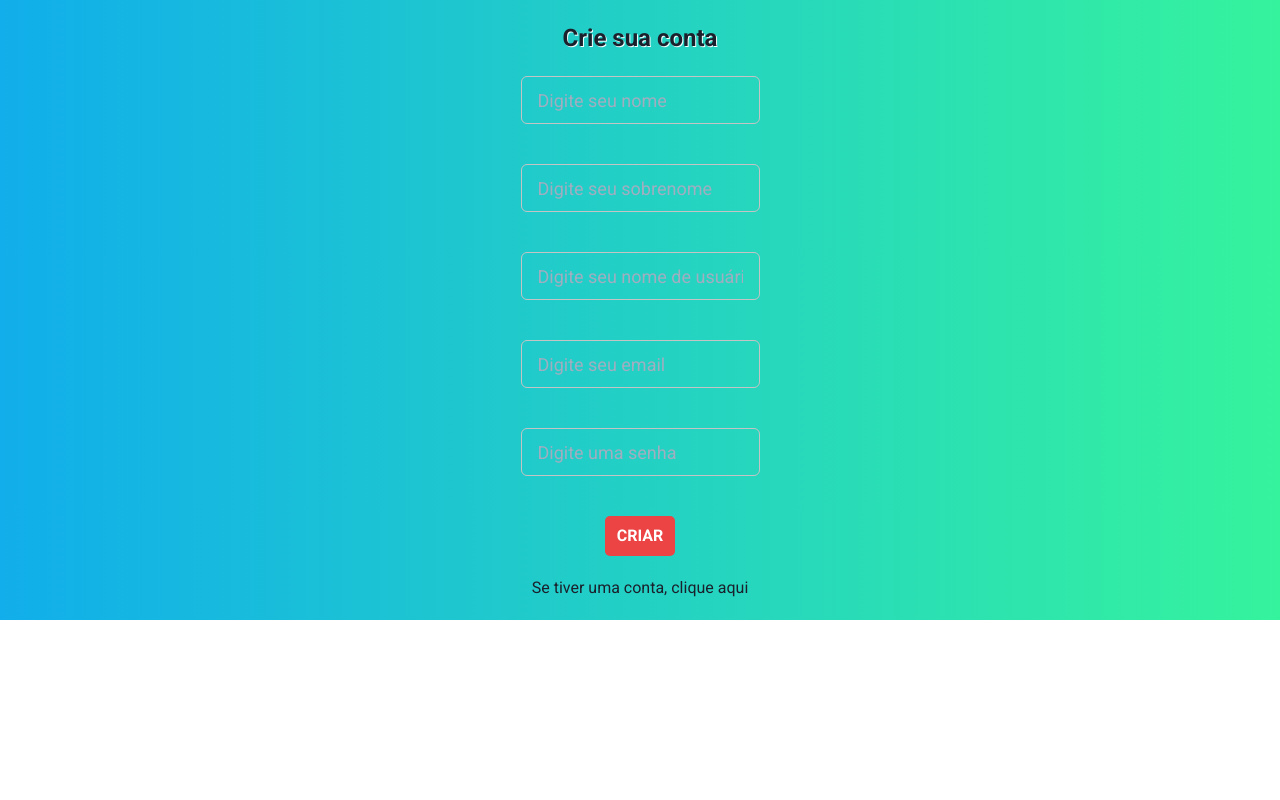
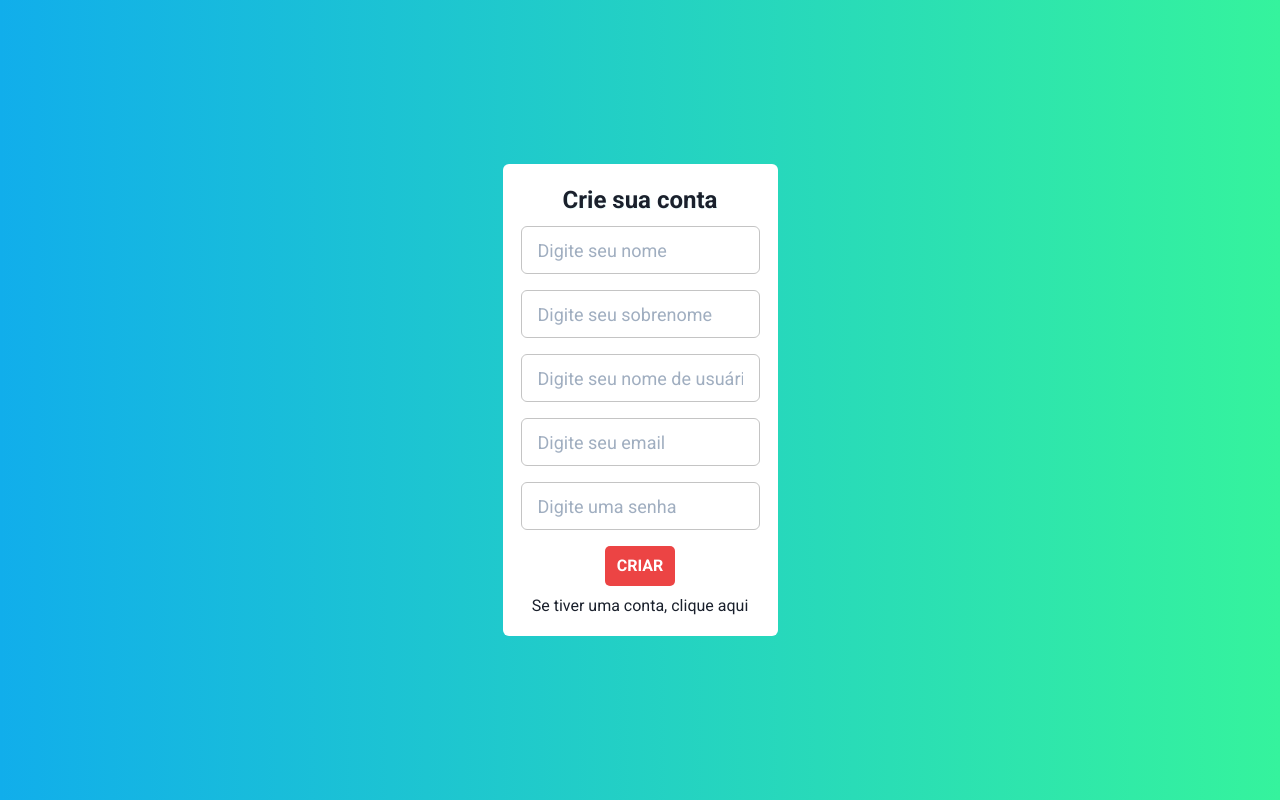
Before and after one commit to c-Tos1wa/To_Do_List, a Next.js app: page /signUp in a window 1280 px wide. Built offline with nearby package versions, Linux system fonts and the light colour scheme.

Commit message:
aparência resolvida

```diff
--- a/pages/api/auth/api.js
+++ b/pages/api/auth/api.js
@@ -90,7 +90,6 @@ export const deleteTask = async (id) => {
 // };
 
 export const updateTask = async (id, name, description, priority, taskDone) => {
-
    return await axios({
     method: "PUT",
     url: baseUrl + '/api/v1/TaskController/UpdateTask',
--- a/pages/login.js
+++ b/pages/login.js
@@ -13,7 +13,7 @@ export default function Login() {
 
 
     <Flex bgGradient='linear-gradient(90deg,#11AEEB, #35F39D)'
-    alignItems='center' justifyContent='center' minHeight='100vh'>
+      alignItems='center' justifyContent='center' minHeight='100vh'>
 
       <VStack justifyContent='center' alignItems='center' my='5'>
         <Formik
@@ -132,6 +132,10 @@ export default function Login() {
                       LOG IN
                     </Button>
 
+                    <Text>
+                      Se não tiver uma conta, clique <a href='./signUp'>aqui</a>
+                    </Text>
+
                   </VStack>
                 </Container>
               </Flex>
--- a/pages/signUp.js
+++ b/pages/signUp.js
@@ -1,6 +1,6 @@
 import React from "react";
 import { Formik } from 'formik'
-import { Input, Text, VStack, Button, Flex } from '@chakra-ui/react'
+import { Input, Text, VStack, Button, Flex, Container } from '@chakra-ui/react'
 import { useRouter } from 'next/router'
 import { signup } from "./api/auth/api";
 
@@ -14,7 +14,7 @@ export default function SignUp() {
     <>
       <Flex
         bgGradient='linear-gradient(90deg,#11AEEB, #35F39D)'
-        justifyContent='center'
+        alignItems='center' justifyContent='center' minHeight='100vh'
       >
 
         <VStack justifyContent='center' alignItems='center' my='5'>
@@ -76,8 +76,11 @@ export default function SignUp() {
                 handleSubmit(e)
               }}
               >
-                <VStack spacing='5' alignItems='center' justifyContent='center'>
-
+                <Container alignItems='center' justifyContent='center'
+                  backgroundColor='white' padding='18' borderRadius="md"
+                  align="stretch"
+                >
+                  <VStack alignItems='center'>
                     <Text
                       textAlign='center'
                       fontSize='2xl'
@@ -86,7 +89,9 @@ export default function SignUp() {
                     >
                       Crie sua conta
                     </Text>
+
                     <Input
+                      mt='2' mb='4'
                       focusBorderColor="lime"
                       name='name'
                       type='text'
@@ -100,6 +105,7 @@ export default function SignUp() {
                     <Text>{errors.name}</Text>
 
                     <Input
+                      mt='4' mb='4'
                       focusBorderColor="lime"
                       name='lastName'
                       type='text'
@@ -113,6 +119,7 @@ export default function SignUp() {
                     <Text>{errors.lastName}</Text>
 
                     <Input
+                      mt='4' mb='4'
                       focusBorderColor="lime"
                       name='userName'
                       type='text'
@@ -126,6 +133,7 @@ export default function SignUp() {
                     <Text>{errors.userName}</Text>
 
                     <Input
+                      mt='4' mb='4'
                       focusBorderColor="lime"
                       name='email'
                       type='email'
@@ -166,11 +174,10 @@ export default function SignUp() {
                     </Button>
 
                     <Text>
-                    <a href='./login'>Se tiver uma conta, clique aqui</a>
+                      Se tiver uma conta, clique <a href='./login'>aqui</a>
                     </Text>
-
                   </VStack>
-
+                </Container>
               </form>
             )}
           </Formik>
```
Lines whose indentation alone changed are shown as unchanged.
